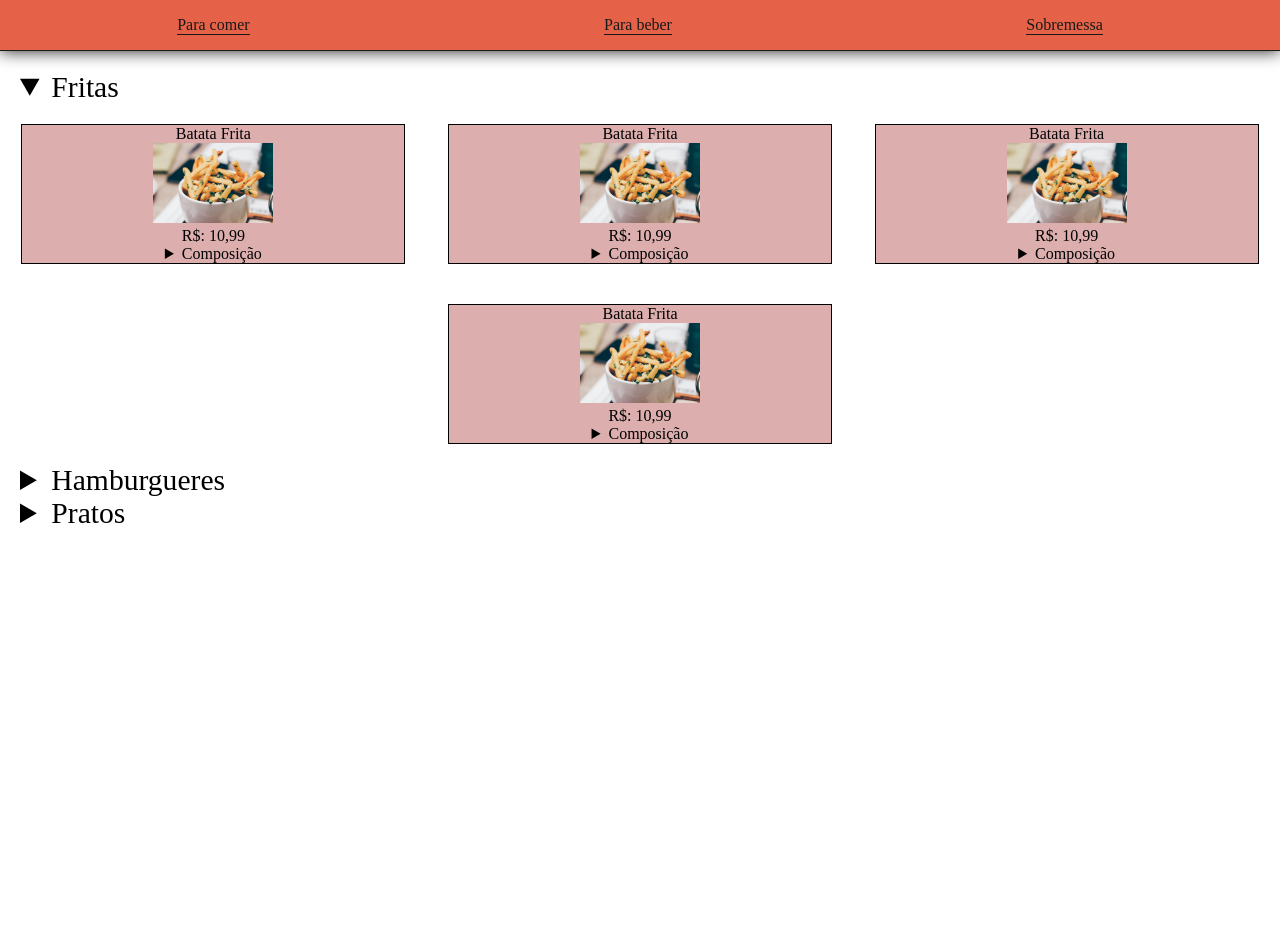
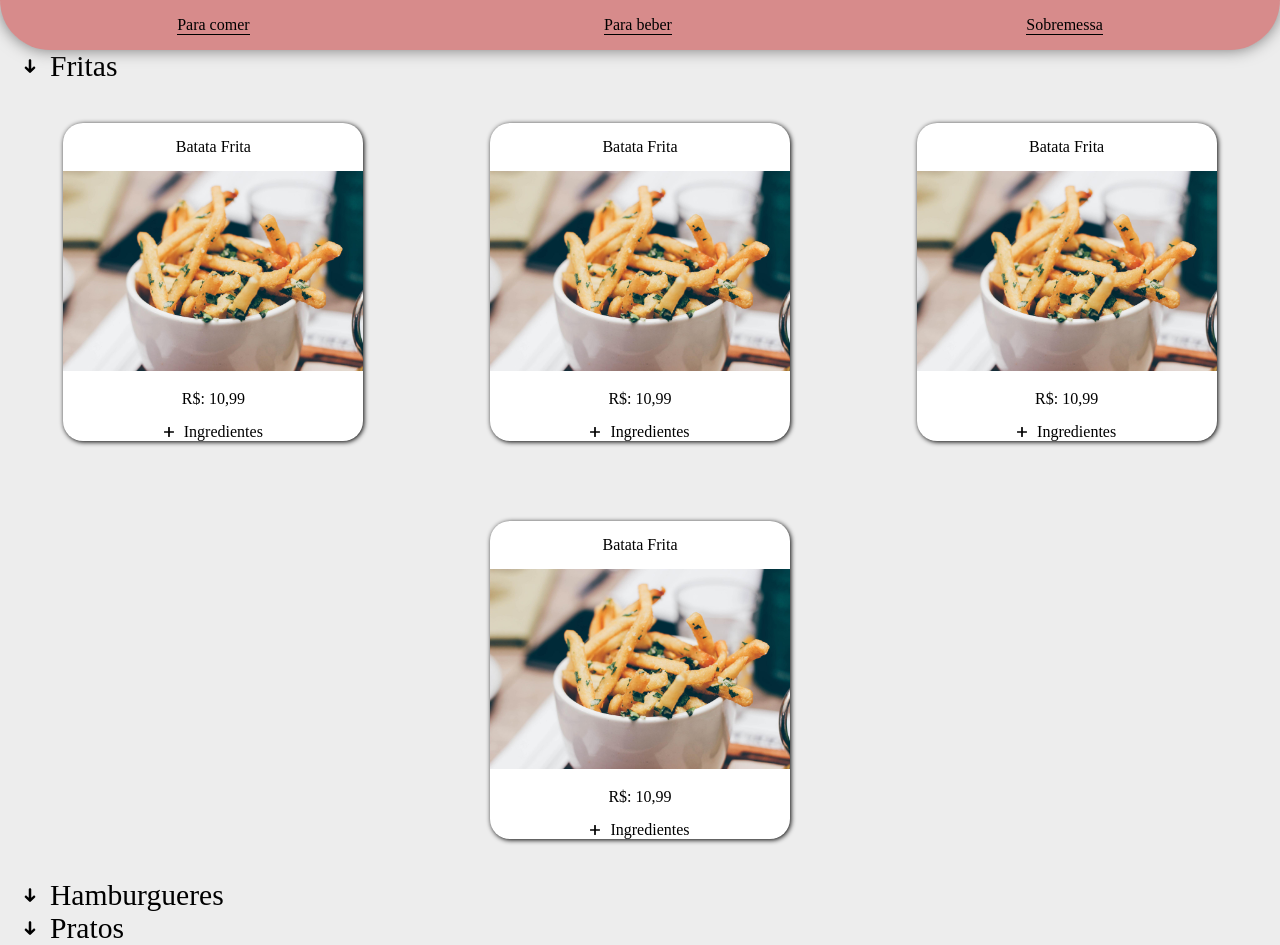
Before and after one commit to MoisesSS1/Hamburgueria, a React (Create React App) app: page / in a window 1280 px wide. Both pictures are taken after a click on the heading "Fritas". Before the commit the page ends 800 px from the top, so only its background shows below. Built offline with nearby package versions, Linux system fonts and the light colour scheme.

Commit message:
Estilizando cards e topo

```diff
--- a/public/index.html
+++ b/public/index.html
@@ -1,8 +1,7 @@
 <!DOCTYPE html>
-<html lang="en">
+<html lang="pt-br">
   <head>
     <meta charset="utf-8" />
-    <link rel="icon" href="%PUBLIC_URL%/favicon.ico" />
     <meta name="viewport" content="width=device-width, initial-scale=1" />
     <meta name="theme-color" content="#000000" />
     <meta
@@ -10,34 +9,11 @@
       content="Web site created using create-react-app"
     />
     <link rel="apple-touch-icon" href="%PUBLIC_URL%/logo192.png" />
-    <!--
-      manifest.json provides metadata used when your web app is installed on a
-      user's mobile device or desktop. See https://developers.google.com/web/fundamentals/web-app-manifest/
-    -->
     <link rel="manifest" href="%PUBLIC_URL%/manifest.json" />
-    <!--
-      Notice the use of %PUBLIC_URL% in the tags above.
-      It will be replaced with the URL of the `public` folder during the build.
-      Only files inside the `public` folder can be referenced from the HTML.
-
-      Unlike "/favicon.ico" or "favicon.ico", "%PUBLIC_URL%/favicon.ico" will
-      work correctly both with client-side routing and a non-root public URL.
-      Learn how to configure a non-root public URL by running `npm run build`.
-    -->
-    <title>React App</title>
+    <title>Modelo Cardapio Hamburgueria</title>
   </head>
   <body>
     <noscript>You need to enable JavaScript to run this app.</noscript>
     <div id="root"></div>
-    <!--
-      This HTML file is a template.
-      If you open it directly in the browser, you will see an empty page.
-
-      You can add webfonts, meta tags, or analytics to this file.
-      The build step will place the bundled scripts into the <body> tag.
-
-      To begin the development, run `npm start` or `yarn start`.
-      To create a production bundle, use `npm run build` or `yarn build`.
-    -->
   </body>
 </html>
--- a/src/App.css
+++ b/src/App.css
@@ -3,3 +3,11 @@
     margin: 0px;
     box-sizing: border-box;
 }
+
+summary{
+    list-style: none;
+}
+
+body{
+    background-color: rgb(237, 237, 237);
+}
--- a/src/App.js
+++ b/src/App.js
@@ -1,12 +1,13 @@
 import './App.css';
 import Header from './components/Header'
-import Main from './components/Main'
+import Main from './components/MainParaComer'
 
 function App() {
+
   return (
     <div className="App">
 
-      <Header></Header>
+      <Header ></Header>
       <Main></Main>
     </div>
   );
--- /dev/null
+++ b/src/components/Card.js
@@ -0,0 +1,24 @@
+import React from 'react'
+import styles from './Card.module.css'
+import SetaDesce from '../images/soma.svg'
+
+const Card = (props) => {
+
+  return (
+    <div className={styles.card}>
+        <p>{props.nome}</p>
+
+        <img className={styles.img} src={props.imageSRC} alt={props.descricao} />
+
+        <p>{props.preco}</p>
+
+        <details>
+        <summary><img className={styles.card_img} src={SetaDesce}/>Ingredientes</summary>
+        <p>{props.ingredientes}</p>
+
+        </details>
+    </div>
+  )
+}
+
+export default Card;
--- /dev/null
+++ b/src/components/Card.module.css
@@ -0,0 +1,22 @@
+.card {
+    width: 300px;
+    background-color: rgb(255, 255, 255);
+    text-align: center;
+    border-radius: 20px;
+    margin: 40px;
+    box-shadow: 1px 1px 5px rgb(0, 0, 0);
+}
+
+.card .img{
+    width: 100%;
+
+    object-fit: cover;
+}
+
+.card p {
+    padding: 15px 0px;
+}
+
+summary .card_img{
+    width: 10px;
+}
--- a/src/components/Header.js
+++ b/src/components/Header.js
@@ -6,9 +6,9 @@ const Header = ()=>{
         <div className={styles.topo}>
         <nav>
             <ul>
-                <li><a href="#">Para comer</a></li>
-                <li><a href="#">Para beber</a></li>
-                <li><a href="#">Sobremessa</a></li>
+                <li><a href="">Para comer</a></li>
+                <li><a href="">Para beber</a></li>
+                <li><a href="">Sobremessa</a></li>
             </ul>
         </nav>
     </div>
--- a/src/components/Header.module.css
+++ b/src/components/Header.module.css
@@ -1,9 +1,9 @@
 .topo {
-    border-bottom: 1px solid ;
-    box-shadow: 0 0 1em black;
-    background-color: rgb(227, 82, 53);
-
-    opacity: .9;
+    width: 100%;
+    box-shadow: 0 0 1em rgb(120, 119, 119);
+    background-color: rgb(215, 139, 139);
+    position: fixed;
+    border-radius: 0px 0px 100px 100px;
 }
 
 
--- a/src/components/Main.js
+++ b/src/components/MainParaComer.js
@@ -1,9 +1,10 @@
 import React from 'react'
-import style from '../components/Main.module.css'
-import ParaComer from '../components/ParaComer'
+import style from '../components/MainParaComer.module.css'
+import Card from '../components/Card'
 import BatataFrita from '../images/batata_frita.jpg'
 import Hamburguer from '../images/hamburger.jpg'
 import File_frango from '../images/file_frango.jpg'
+import SetaDesce from '../images/setadesce.svg'
 
 
 const Main = () => {
@@ -13,114 +14,115 @@ const Main = () => {
     <div className={style.main}>
 
       <details>
-        <summary className={style.title}>Fritas</summary>
+        <summary className={style.title}><img src={SetaDesce}/>Fritas</summary>
+
           <div className={style.container}>
-              <ParaComer
+              <Card
               nome="Batata Frita"
               imageSRC= {BatataFrita}
               descricao="Batata Frita"
               preco='R$: 10,99'
               ingredientes="Batata com corte artesanal, cheddar, bacon, queijo prato. Acompanha maionese">
-              </ParaComer>
+              </Card>
 
-              <ParaComer
+              <Card
               nome="Batata Frita"
               imageSRC= {BatataFrita}
               descricao="Batata Frita"
               preco='R$: 10,99'
               ingredientes="Batata com corte artesanal, cheddar, bacon, queijo prato. Acompanha maionese">
-              </ParaComer>
+              </Card>
 
-              <ParaComer
+              <Card
               nome="Batata Frita"
               imageSRC= {BatataFrita}
               descricao="Batata Frita"
               preco='R$: 10,99'
               ingredientes="Batata com corte artesanal, cheddar, bacon, queijo prato. Acompanha maionese">
-              </ParaComer>
+              </Card>
 
-              <ParaComer
+              <Card
               nome="Batata Frita"
               imageSRC= {BatataFrita}
               descricao="Batata Frita"
               preco='R$: 10,99'
               ingredientes="Batata com corte artesanal, cheddar, bacon, queijo prato. Acompanha maionese">
-              </ParaComer>
+              </Card>
           </div>
       </details>
 
     <details>
-      <summary className={style.title}>Hamburgueres</summary>
+      <summary className={style.title}><img src={SetaDesce}/>Hamburgueres</summary>
       <div className={style.container}>
-        <ParaComer
+        <Card
         nome="Hamburguer x"
         imageSRC= {Hamburguer}
         descricao="Hamburguer x"
         preco='R$: 30,00'
         ingredientes="Queijo, farofa de bacon, creme de ceblo e maionese.">
-        </ParaComer>
+        </Card>
 
-        <ParaComer
+        <Card
         nome="Hamburguer x"
         imageSRC= {Hamburguer}
         descricao="Hamburguer x"
         preco='R$: 30,00'
         ingredientes="Queijo, farofa de bacon, creme de ceblo e maionese.">
-        </ParaComer>
+        </Card>
 
 
-        <ParaComer
+        <Card
         nome="Hamburguer x"
         imageSRC= {Hamburguer}
         descricao="Hamburguer x"
         preco='R$: 30,00'
         ingredientes="Queijo, farofa de bacon, creme de ceblo e maionese.">
-        </ParaComer>
+        </Card>
 
-        <ParaComer
+        <Card
         nome="Hamburguer x"
         imageSRC= {Hamburguer}
         descricao="Hamburguer x"
         preco='R$: 30,00'
         ingredientes="Queijo, farofa de bacon, creme de ceblo e maionese.">
-        </ParaComer>
+        </Card>
         </div>
     </details>
 
     <details>
-      <summary className={style.title}>Pratos</summary>
+      <summary className={style.title}><img src={SetaDesce}/>Pratos</summary>
       <div className={style.container}>
-        <ParaComer
+        <Card
         nome="File de frago"
         imageSRC= {File_frango}
         descricao="File de frango"
         preco='R$: 50,00'
         ingredientes="Acompanha arroz, vinagrete, farofa e fritas">
-        </ParaComer>
+        </Card>
 
-        <ParaComer
+        <Card
         nome="File de frago"
         imageSRC= {File_frango}
         descricao="File de frango"
         preco='R$: 50,00'
         ingredientes="Acompanha arroz, vinagrete, farofa e fritas">
-        </ParaComer>
+        </Card>
 
-        <ParaComer
+        <Card
         nome="File de frago"
         imageSRC= {File_frango}
         descricao="File de frango"
         preco='R$: 50,00'
         ingredientes="Acompanha arroz, vinagrete, farofa e fritas">
-        </ParaComer>
+        </Card>
 
-        <ParaComer
+        <Card
         nome="File de frago"
         imageSRC= {File_frango}
         descricao="File de frango"
         preco='R$: 50,00'
         ingredientes="Acompanha arroz, vinagrete, farofa e fritas">
-        </ParaComer>
+        </Card>
         </div>
     </details>
 
--- a/src/components/Main.module.css
+++ b/src/components/MainParaComer.module.css
@@ -1,6 +1,6 @@
 .main {
     text-align: center;
-    margin: 20px auto;
+    padding-top: 50px;
 }
 
 .container {
@@ -15,3 +15,8 @@
     font-size: 1.85em;
     padding-left: 20px;
 }
+
+summary img{
+    width: 20px;
+    margin-right: 10px;
+}
--- a/src/components/ParaComer.js
+++ /dev/null
@@ -1,23 +0,0 @@
-import React from 'react'
-import styles from './ParaComer.module.css'
-
-const ParaComer = (props) => {
-
-  return (
-    <div className={styles.card}>
-        <p>{props.nome}</p>
-
-        <img src={props.imageSRC} alt={props.descricao} />
-
-        <p>{props.preco}</p>
-
-        <details>
-        <summary>Composição</summary>
-        <p>{props.ingredientes}</p>
-
-        </details>
-    </div>
-  )
-}
-
-export default ParaComer;
--- a/src/components/ParaComer.module.css
+++ /dev/null
@@ -1,13 +0,0 @@
-.card {
-    width: 30%;
-    background-color: rgb(221, 174, 174);
-    text-align: center;
-    border: 1px solid black;
-    margin: 20px;
-}
-
-.card img{
-    width: 100%;
-    height: 80px;
-    object-fit: contain;
-}
```
Also changed, not shown: src/images/setadesce.svg (added), src/images/soma.svg (added).
